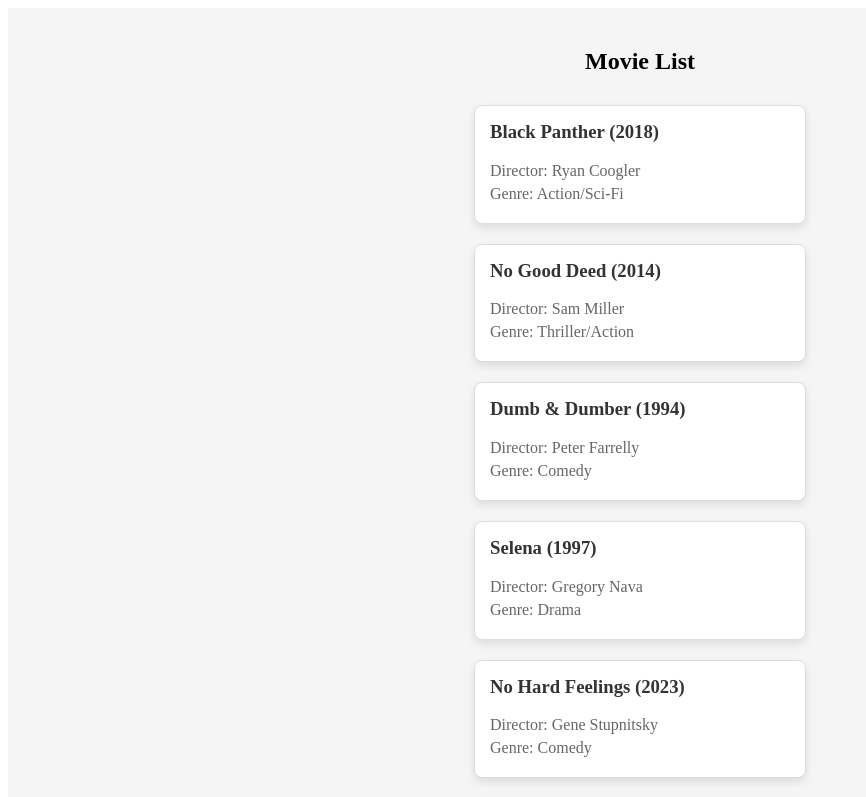
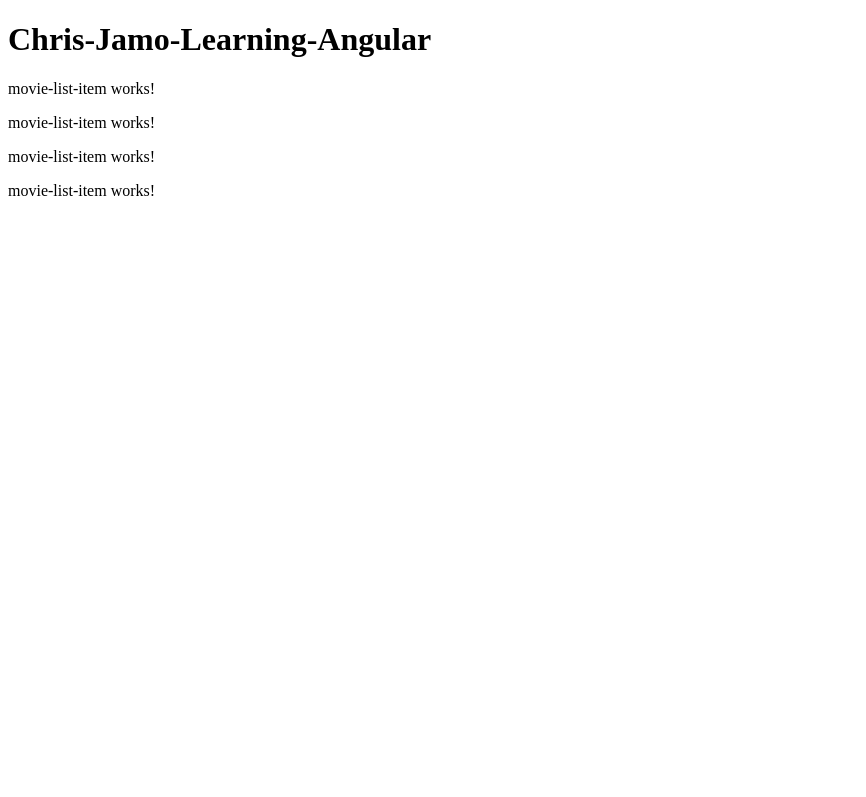
Before and after one commit to W0685475/Chris-Jamo-Learning-Angular, an Angular app: page / in a window 1280 px wide. Shown: the top 797 px of the page, without its empty margins (0-866 px from the left). Built offline with nearby package versions, Linux system fonts and the light colour scheme.

Commit message:
Added input and created my array.

```diff
--- a/src/app/app.component.html
+++ b/src/app/app.component.html
@@ -1,12 +1,5 @@
 <!-- Main container for the movie list -->
-<div class="container">
-  <h2>Movie List</h2>
-
-  <!-- Loop through each movie using *ngFor -->
-  <div *ngFor="let movie of movies" class="movie-card">
-    <!-- Display movie title and release year -->
-    <h3>{{ movie.title }} ({{ movie.releaseYear }})</h3>
-    <p>Director: {{ movie.director }}</p>
-    <p>Genre: {{ movie.genre }}</p>
-  </div>
+<div class="app-container">
+  <h1>{{ title }}</h1>
+  <app-movie-list></app-movie-list>
 </div>
--- a/src/app/app.component.ts
+++ b/src/app/app.component.ts
@@ -2,11 +2,12 @@
 import { RouterOutlet } from '@angular/router';
 import {JsonPipe, NgForOf} from "@angular/common";
 import {Movie} from "./Shared/Modules/movie";
+import {MovieListComponent} from "./movie-list/movie-list.component";
 
 @Component({
   selector: 'app-root',
   standalone: true,
-  imports: [RouterOutlet, JsonPipe, NgForOf],
+  imports: [RouterOutlet, JsonPipe, NgForOf, MovieListComponent],
   templateUrl: './app.component.html',
   styleUrl: './app.component.css'
 })
--- a/src/app/movie-list-item/movie-list-item.component.ts
+++ b/src/app/movie-list-item/movie-list-item.component.ts
@@ -1,4 +1,5 @@
-import { Component } from '@angular/core';
+import {Component, Input} from '@angular/core';
+import {Movie} from "../Shared/Modules/movie";
 
 @Component({
   selector: 'app-movie-list-item',
@@ -8,5 +9,6 @@
   styleUrl: './movie-list-item.component.css'
 })
 export class MovieListItemComponent {
+  @Input() movieListItem? : Movie;
 
 }
--- a/src/app/movie-list/movie-list.component.html
+++ b/src/app/movie-list/movie-list.component.html
@@ -1 +1,4 @@
-<p>movie-list works!</p>
+<app-movie-list-item></app-movie-list-item>
+<app-movie-list-item></app-movie-list-item>
+<app-movie-list-item></app-movie-list-item>
+<app-movie-list-item></app-movie-list-item>
--- a/src/app/movie-list/movie-list.component.ts
+++ b/src/app/movie-list/movie-list.component.ts
@@ -1,12 +1,25 @@
 import { Component } from '@angular/core';
+import {Movie} from "../Shared/Modules/movie";
+import {MovieListItemComponent} from "../movie-list-item/movie-list-item.component";
 
 @Component({
   selector: 'app-movie-list',
   standalone: true,
-  imports: [],
+  imports: [
+    MovieListItemComponent
+  ],
   templateUrl: './movie-list.component.html',
   styleUrl: './movie-list.component.css'
 })
 export class MovieListComponent {
+  // Create an array of movies using the Movie interface
+  movies: Movie[] = [
+    { id: 1, title: 'Black Panther', director: 'Ryan Coogler', releaseYear: 2018, genre: 'Action/Sci-Fi', rating: 7.3 },
+    { id: 2, title: 'No Good Deed', director: 'Sam Miller', releaseYear: 2014, genre: 'Thriller/Action', rating: 5.6 },
+    { id: 3, title: 'Dumb & Dumber', director: 'Peter Farrelly', releaseYear: 1994, genre: 'Comedy' },
+    { id: 4, title: 'Selena', director: 'Gregory Nava', releaseYear: 1997, genre: 'Drama', rating: 6.9 },
+    { id: 5, title: 'No Hard Feelings', director: 'Gene Stupnitsky', releaseYear: 2023, genre: 'Comedy', rating: 6.4 },
+    { id: 6, title: 'Dirty Dancing', director: 'Emile Ardolino', releaseYear: 1987, genre: 'Romance/Dance', rating: 7.1 }
+  ];
 
 }
```
